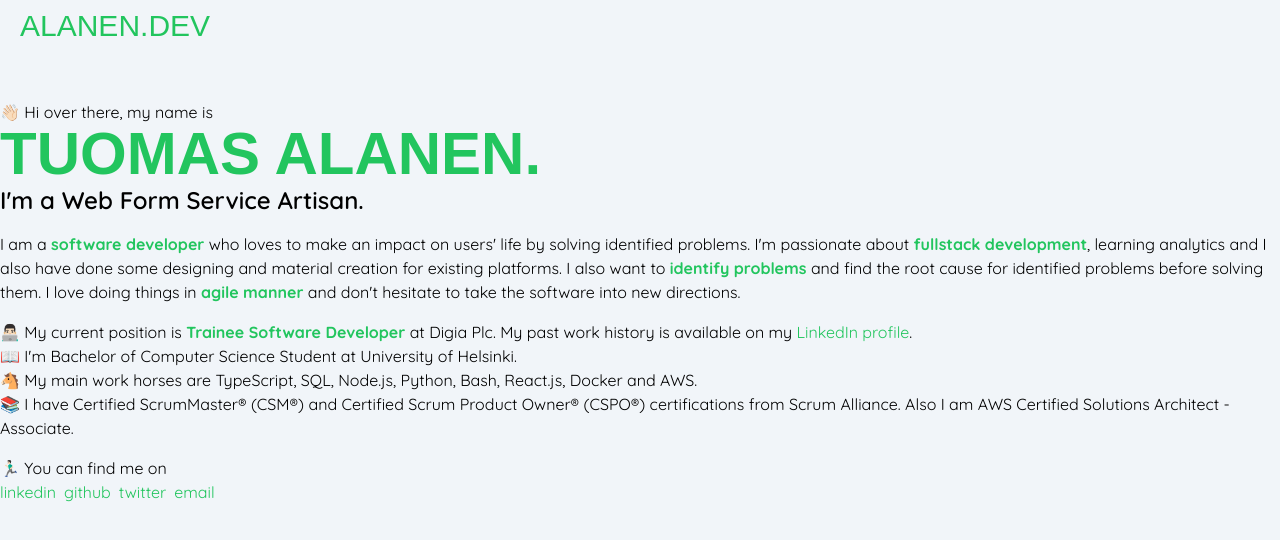
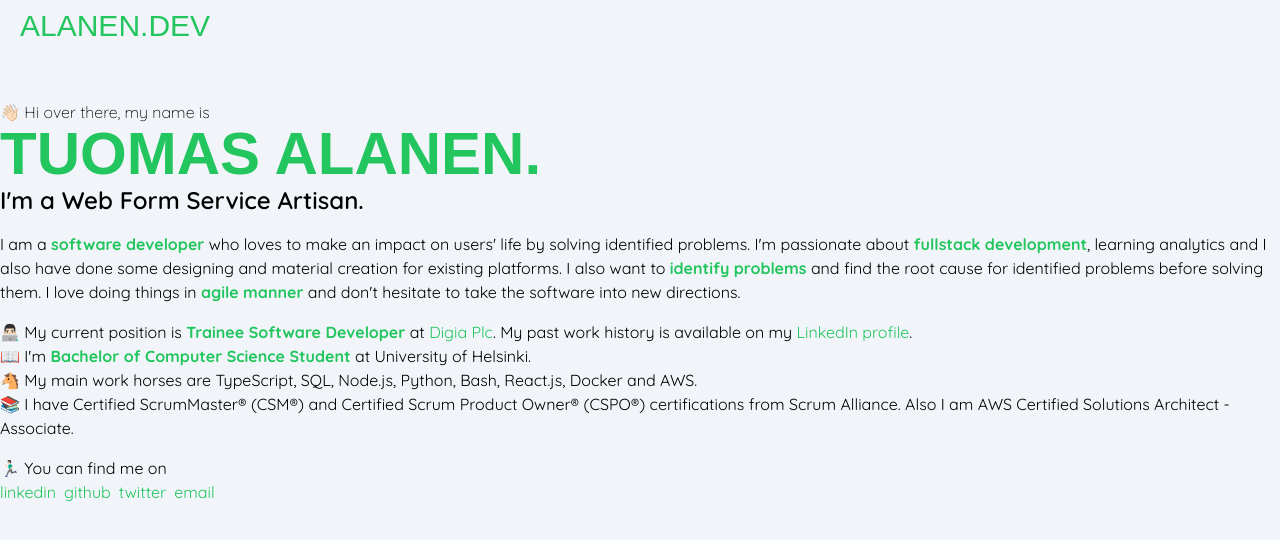
Before and after one commit to FinThunderstorm/alanen.dev, a Next.js app: page / in a window 1280 px wide. Shown: the top 540 px of the page. Built offline with nearby package versions, Linux system fonts and the light colour scheme; a web font is replaced by a local one.

Commit message:
Minor style improvments

```diff
--- a/src/app/page.tsx
+++ b/src/app/page.tsx
@@ -2,7 +2,7 @@ const Home = () => {
   return (
     <main className="font-sans">
       <div className="py-2">
-        <p>👋🏻 Hi over there, my name is </p>
+        <p className="font-thin text-large">👋🏻 Hi over there, my name is </p>
         <h1 className="font-serif font-semibold text-6xl uppercase text-green-500">
           Tuomas Alanen.
         </h1>
@@ -34,8 +34,11 @@ const Home = () => {
           <span className="font-bold text-green-500">
             Trainee Software Developer
           </span>{" "}
-          at <a href="https://digia.com/en/">Digia Plc</a>. My past work history
-          is available on my{" "}
+          at{" "}
+          <a className="text-green-500" href="https://digia.com/en/">
+            Digia Plc
+          </a>
+          . My past work history is available on my{" "}
           <a
             className="text-green-500"
             href="https://www.linkedin.com/in/tuomasalanen/"
@@ -45,7 +48,11 @@ const Home = () => {
           .
         </p>
         <p>
-          📖 I'm Bachelor of Computer Science Student at University of Helsinki.
+          📖 I'm{" "}
+          <span className="font-bold text-green-500">
+            Bachelor of Computer Science Student
+          </span>{" "}
+          at University of Helsinki.
         </p>
         <p>
           🐴 My main work horses are TypeScript, SQL, Node.js, Python, Bash,
```
